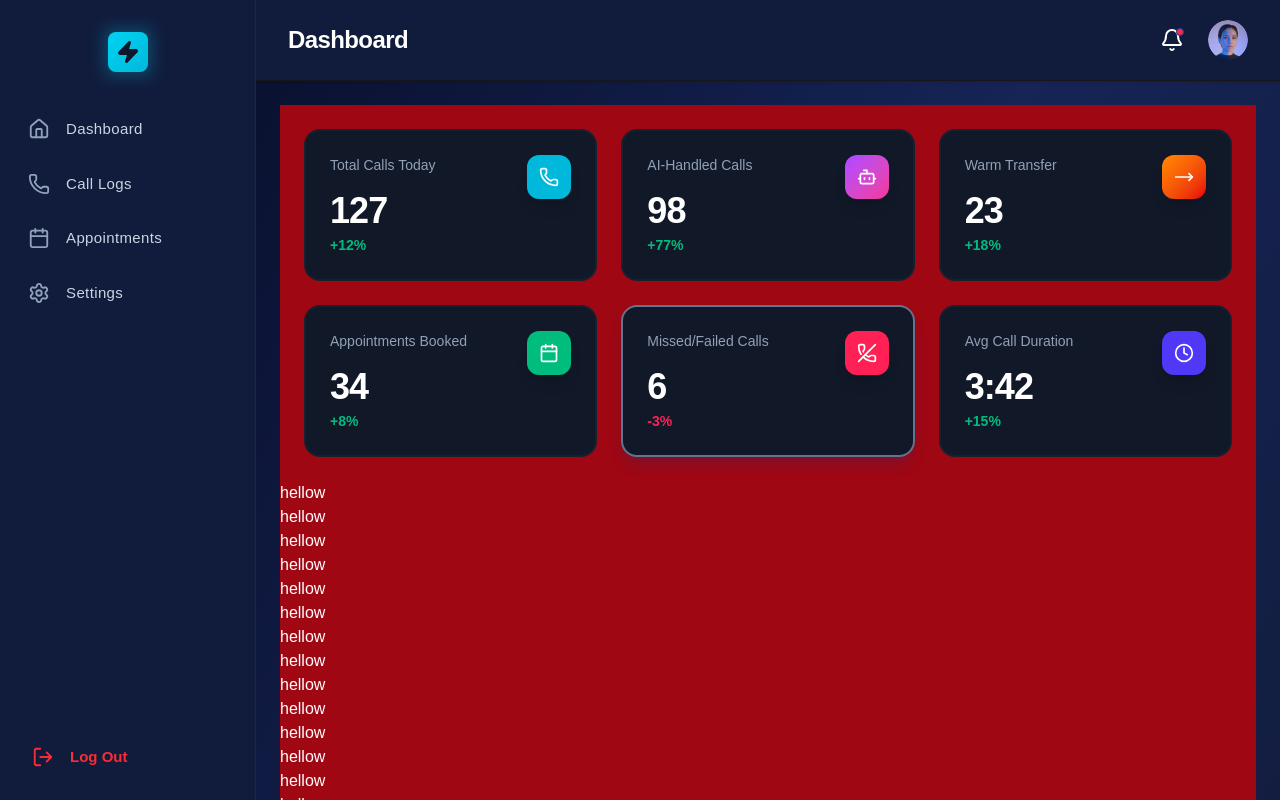
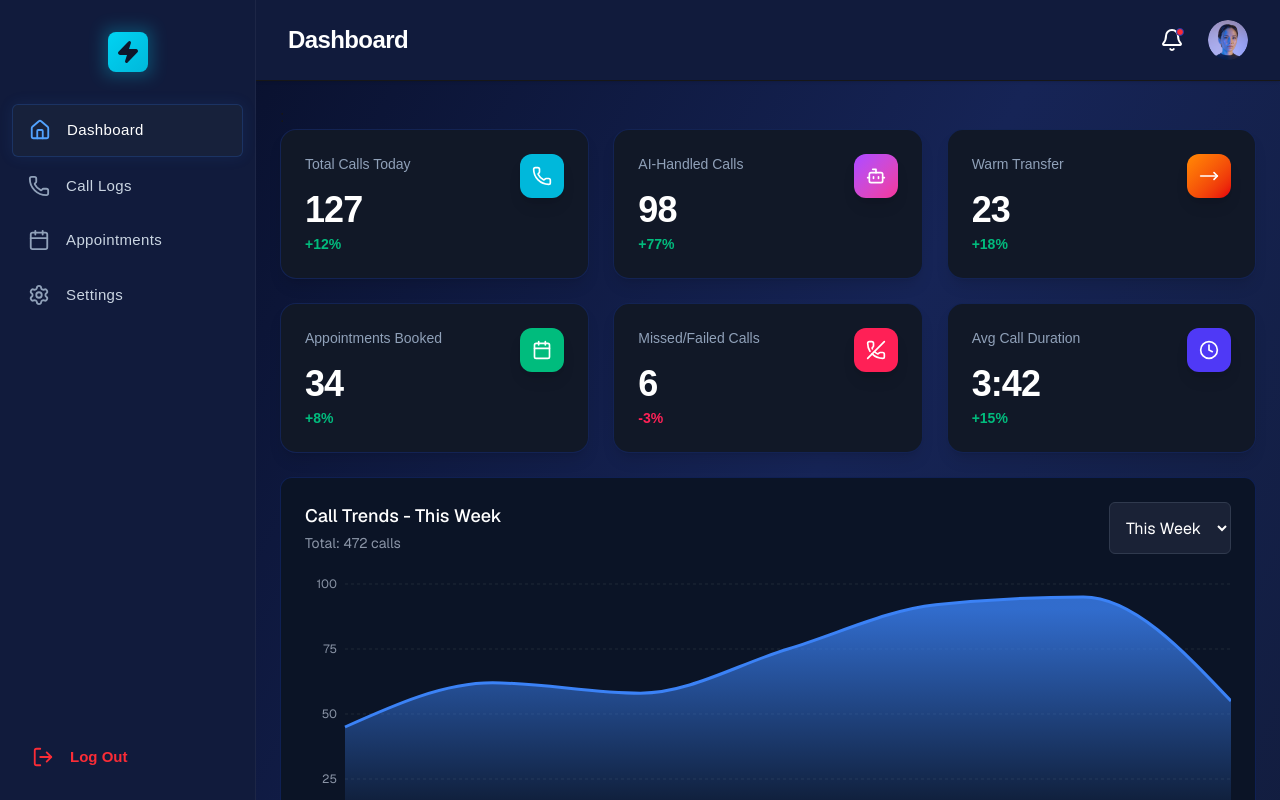
Before and after one commit to isratbiswas/betopia_dashboard, a Next.js app: page / in a window 1280 px wide. Built offline with nearby package versions, Linux system fonts and the light colour scheme.

Commit message:
complete dashboard Overview

```diff
--- a/package.json
+++ b/package.json
@@ -15,6 +15,7 @@
     "next": "16.1.6",
     "react": "19.2.3",
     "react-dom": "19.2.3",
+    "recharts": "^3.7.0",
     "tailwind-merge": "^3.4.0"
   },
   "devDependencies": {
--- a/src/app/(dashboardLayout)/layout.jsx
+++ b/src/app/(dashboardLayout)/layout.jsx
@@ -1,5 +1,6 @@
 import DashboardNavbar from "@/components/modules/Dashboard/DashboardNavbar";
 import DashboardSideBar from "@/components/modules/Dashboard/DashboardSideBar";
+import DashboardPage from "./dashboard/page";
 
 const DashboardLayout = async ({ children }) => {
   return (
@@ -23,7 +24,7 @@ const DashboardLayout = async ({ children }) => {
           }}
           className="flex-1 overflow-y-auto p-4 md:p-6"
         >
-          {children}
+          {children} : <DashboardPage />
         </main>
       </div>
     </div>
--- a/src/app/(dashboardLayout)/page.jsx
+++ /dev/null
@@ -1,35 +0,0 @@
-import DashboardOverview from "@/components/modules/Dashboard/DashboardOverview/DashboardOverview";
-
-const DashboardPage = () => {
-  return (
-    <div className="bg-red-800">
-      <DashboardOverview />
-      <h3 className="text-white">hellow</h3>
-      <h3 className="text-white">hellow</h3>
-      <h3 className="text-white">hellow</h3>
-      <h3 className="text-white">hellow</h3>
-      <h3 className="text-white">hellow</h3>
-      <h3 className="text-white">hellow</h3>
-      <h3 className="text-white">hellow</h3>
-      <h3 className="text-white">hellow</h3>
-      <h3 className="text-white">hellow</h3>
-      <h3 className="text-white">hellow</h3>
-      <h3 className="text-white">hellow</h3>
-      <h3 className="text-white">hellow</h3>
-      <h3 className="text-white">hellow</h3>
-      <h3 className="text-white">hellow</h3>
-      <h3 className="text-white">hellow</h3>
-      <h3 className="text-white">hellow</h3>
-      <h3 className="text-white">hellow</h3>
-      <h3 className="text-white">hellow</h3>
-      <h3 className="text-white">hellow</h3>
-      <h3 className="text-white">hellow</h3>
-      <h3 className="text-white">hellow</h3>
-      <h3 className="text-white">hellow</h3>
-      <h3 className="text-white">hellow</h3>
-      <h3 className="text-white">hellow</h3>
-    </div>
-  );
-};
-
-export default DashboardPage;
--- a/src/components/modules/Dashboard/DashboardOverview/DashboardActivity.jsx
+++ b/src/components/modules/Dashboard/DashboardOverview/DashboardActivity.jsx
@@ -0,0 +1,55 @@
+import React from "react";
+
+const DashboardActivity = () => {
+  const activities = [
+    {
+      id: 1,
+      text: "AI booked appointment for iPhone 13 screen repair",
+      time: "2 min ago",
+      status: "#10b981",
+    },
+    {
+      id: 2,
+      text: "Warm transfer to technician - Software issue",
+      time: "5 min ago",
+      status: "#f59e0b",
+    },
+    {
+      id: 3,
+      text: "Quote provided for iPad battery replacement",
+      time: "8 min ago",
+      status: "#10b981",
+    },
+    {
+      id: 4,
+      text: "Call dropped after 12 seconds",
+      time: "15 min ago",
+      status: "#ef4444",
+    },
+  ];
+
+  return (
+    <div className="bg-[#0b1426] rounded-xl p-6 text-white font-sans flex-1 min-h-[400px] border-1 border-blue-800/30">
+      <h2 className="text-[20px] mb-6 font-medium">Recent Activity</h2>
+
+      {activities.map((item) => (
+        <div
+          key={item.id}
+          className="bg-white/[0.03] rounded-lg p-4 mb-3 flex items-start gap-3"
+        >
+          <span
+            className="h-2 w-2 rounded-full mt-[6px] flex-shrink-0"
+            style={{ backgroundColor: item.status }}
+          />
+
+          <div>
+            <div className="text-sm mb-1 text-slate-200">{item.text}</div>
+            <div className="text-xs text-slate-500">{item.time}</div>
+          </div>
+        </div>
+      ))}
+    </div>
+  );
+};
+
+export default DashboardActivity;
--- a/src/components/modules/Dashboard/DashboardOverview/DashboardOverview.jsx
+++ b/src/components/modules/Dashboard/DashboardOverview/DashboardOverview.jsx
@@ -1,10 +1,18 @@
 import React from "react";
 import DashboardOverviewCard from "./DashboardverviewCard";
+import DashboardOverviewChart from "./DashboardOverviewChart";
+import DashboardActivity from "./DashboardActivity";
+import DashboardRepairRequest from "./DashboardRepairRequest";
 
 const DashboardOverview = () => {
   return (
     <div>
       <DashboardOverviewCard />
+      <DashboardOverviewChart />
+      <div className="flex mt-6 gap-6 flex-col">
+        <DashboardActivity />
+        <DashboardRepairRequest />
+      </div>
     </div>
   );
 };
--- a/src/components/modules/Dashboard/DashboardOverview/DashboardOverviewChart.jsx
+++ b/src/components/modules/Dashboard/DashboardOverview/DashboardOverviewChart.jsx
@@ -0,0 +1,110 @@
+"use client";
+import {
+  AreaChart,
+  Area,
+  XAxis,
+  YAxis,
+  CartesianGrid,
+  Tooltip,
+  ResponsiveContainer,
+} from "recharts";
+
+const data = [
+  { name: "Mon", calls: 45 },
+  { name: "Tue", calls: 62 },
+  { name: "Wed", calls: 58 },
+  { name: "Thu", calls: 75 },
+  { name: "Fri", calls: 92 },
+  { name: "Sat", calls: 95 },
+  { name: "Sun", calls: 55 },
+];
+
+const DashboardOverviewChart = () => {
+  return (
+    <div className="bg-[#0b1426] rounded-md p-6 rounded-xl font-sans text-white border-1 border-blue-800/30">
+      {/* Header Section */}
+      <div
+        style={{
+          display: "flex",
+          justifyContent: "space-between",
+          marginBottom: "20px",
+        }}
+      >
+        <div>
+          <h2 style={{ margin: 0, fontSize: "18px", fontWeight: "500" }}>
+            Call Trends - This Week
+          </h2>
+          <p
+            style={{ margin: "4px 0 0 0", fontSize: "14px", color: "#8a94a6" }}
+          >
+            Total: 472 calls
+          </p>
+        </div>
+        <select
+          style={{
+            backgroundColor: "#1a2236",
+            color: "white",
+            border: "1px solid #303a4e",
+            borderRadius: "6px",
+            padding: "4px 12px",
+          }}
+        >
+          <option>This Week</option>
+        </select>
+      </div>
+
+      {/* Chart Section */}
+      <div style={{ width: "100%", height: 300 }}>
+        <ResponsiveContainer width="100%" height="100%">
+          <AreaChart
+            data={data}
+            margin={{ top: 10, right: 0, left: -20, bottom: 0 }}
+          >
+            <defs>
+              <linearGradient id="colorCalls" x1="0" y1="0" x2="0" y2="1">
+                <stop offset="5%" stopColor="#3b82f6" stopOpacity={0.8} />
+                <stop offset="95%" stopColor="#3b82f6" stopOpacity={0} />
+              </linearGradient>
+            </defs>
+            <CartesianGrid
+              strokeDasharray="3 3"
+              vertical={false}
+              stroke="#1f2937"
+            />
+            <XAxis
+              dataKey="name"
+              axisLine={false}
+              tickLine={false}
+              tick={{ fill: "#8a94a6", fontSize: 12 }}
+              dy={10}
+            />
+            <YAxis
+              axisLine={false}
+              tickLine={false}
+              tick={{ fill: "#8a94a6", fontSize: 12 }}
+              ticks={[0, 25, 50, 75, 100]}
+            />
+            <Tooltip
+              contentStyle={{
+                backgroundColor: "#1a2236",
+                border: "none",
+                borderRadius: "8px",
+              }}
+              itemStyle={{ color: "#fff" }}
+            />
+            <Area
+              type="monotone"
+              dataKey="calls"
+              stroke="#3b82f6"
+              strokeWidth={3}
+              fillOpacity={1}
+              fill="url(#colorCalls)"
+            />
+          </AreaChart>
+        </ResponsiveContainer>
+      </div>
+    </div>
+  );
+};
+
+export default DashboardOverviewChart;
--- a/src/components/modules/Dashboard/DashboardOverview/DashboardRepairRequest.jsx
+++ b/src/components/modules/Dashboard/DashboardOverview/DashboardRepairRequest.jsx
@@ -0,0 +1,38 @@
+import React from "react";
+
+const DashboardRepairRequest = () => {
+  const requests = [
+    { label: "Screen Repair", count: 156 },
+    { label: "Battery Replacement", count: 89 },
+    { label: "Back Glass Repair", count: 67 },
+    { label: "Software Issues", count: 45 },
+  ];
+
+  const maxVal = 200;
+
+  return (
+    <div className="bg-[#0b1426] rounded-xl p-6 text-white font-sans flex-1 min-h-[400px] border-1 border-blue-800/50">
+      <h2 className="text-[20px] mb-6 font-medium">Top Repair Requests</h2>
+
+      {requests.map((item, index) => (
+        <div key={index} className="mb-5">
+          <div className="flex justify-between mb-2 text-sm">
+            <span className="text-slate-200">{item.label}</span>
+            <span className="text-[#8a94a6]">{item.count} requests</span>
+          </div>
+
+          <div className="h-2 bg-white/[0.05] rounded overflow-hidden">
+            <div
+              className="h-full rounded bg-gradient-to-r from-blue-500 to-cyan-500"
+              style={{
+                width: `${(item.count / maxVal) * 100}%`,
+              }}
+            />
+          </div>
+        </div>
+      ))}
+    </div>
+  );
+};
+
+export default DashboardRepairRequest;
--- a/src/components/modules/Dashboard/DashboardOverview/DashboardverviewCard.jsx
+++ b/src/components/modules/Dashboard/DashboardOverview/DashboardverviewCard.jsx
@@ -42,7 +42,6 @@ const DashboardOverviewCard = () => {
       trendUp: false,
       icon: <PhoneOff size={20} className="text-white" />,
       iconBg: "bg-rose-500",
-      active: true, // This card has the light blue border in your image
     },
     {
       title: "Avg Call Duration",
@@ -55,15 +54,11 @@ const DashboardOverviewCard = () => {
   ];
 
   return (
-    <div className="grid grid-cols-1 md:grid-cols-2 lg:grid-cols-3 gap-6 p-6 w-full">
+    <div className="grid grid-cols-1 md:grid-cols-2 lg:grid-cols-3 gap-6 mb-6 w-full">
       {stats.map((stat, index) => (
         <div
           key={index}
-          className={`relative p-6 rounded-2xl bg-[#111827] border-2 transition-all hover:scale-[1.02] ${
-            stat.active
-              ? "border-slate-500 shadow-lg shadow-blue-900/20"
-              : "border-slate-800/50"
-          }`}
+          className={`relative p-6 rounded-2xl bg-[#111827] border-1 border-blue-800/30 transition-all hover:scale-[1.02] shadow-lg `}
         >
           <div className="flex justify-between items-start">
             <div className="space-y-4">
@@ -80,7 +75,6 @@ const DashboardOverviewCard = () => {
               </div>
             </div>
 
-            {/* Icon Container */}
             <div className={`p-3 rounded-xl shadow-lg ${stat.iconBg}`}>
               {stat.icon}
             </div>
--- a/src/lib/navItems.config.js
+++ b/src/lib/navItems.config.js
@@ -4,7 +4,7 @@ export const getCommonNavItems = () => {
       items: [
         {
           title: "Dashboard",
-          href: "/dashboard",
+          href: "/",
           // icon: Home,
         },
         {
```
Also changed, not shown: 1 other file (tests, documents, lock files or other folders).
